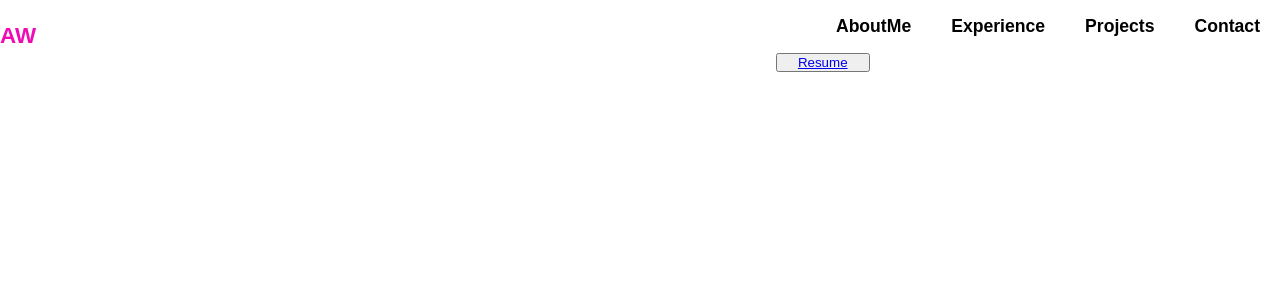
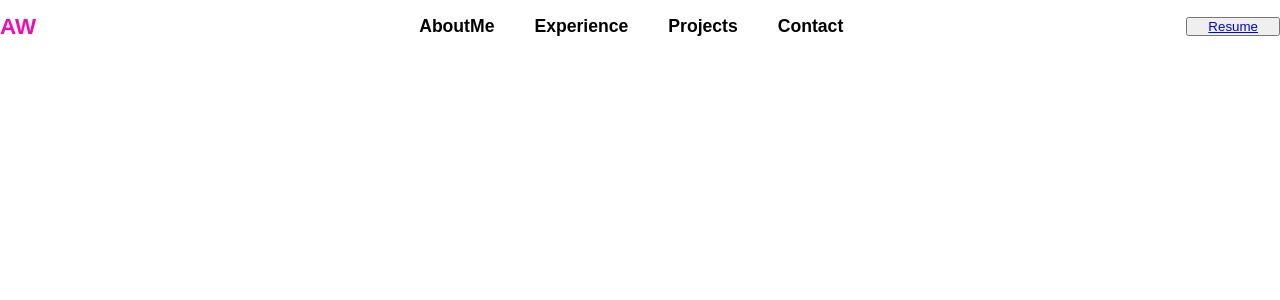
Before and after one commit to AgnesWangechi/Agnes-Wangechi, a React (Create React App) app: page / in a window 1280 px wide. Shown: the top 300 px of the page. Built offline with nearby package versions, Linux system fonts and the light colour scheme.

Commit message:
Navbar changes

```diff
--- a/src/Components/Navbar.jsx
+++ b/src/Components/Navbar.jsx
@@ -13,8 +13,8 @@ const Navbar = () => {
                     <li><a href="index.html">Projects</a></li>
                     <li><a href="index.html">Contact</a></li>
                 </ul>
-                <button><a href="index.html">Resume</a></button>
             </div>
+            <button><a href="index.html">Resume</a></button>
         </nav>
     </div>
   )
```
